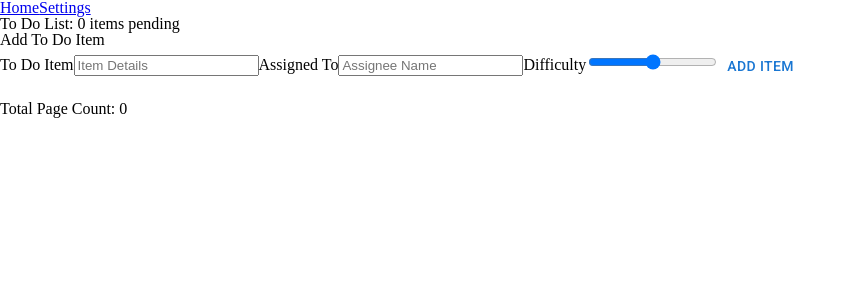
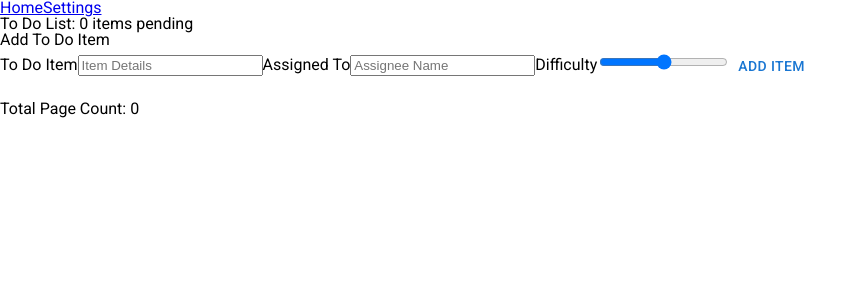
Before and after one commit to CodeFellows-esavage/todo-app, a React (Create React App) app: page / in a window 1280 px wide. Shown: the top 300 px of the page, without its empty margins (0-867 px from the left). Built offline with nearby package versions, Linux system fonts and the light colour scheme.

Commit message:
updates fonts

```diff
--- a/public/index.html
+++ b/public/index.html
@@ -3,8 +3,8 @@
   <head>
     <meta charset="utf-8" />
     <link rel="icon" href="%PUBLIC_URL%/favicon.ico" />
-    <link rel="stylesheet" href="https://fonts.googleapis.com/css?family=Roboto:300,400,500,700&display=swap" />
-    <link rel="stylesheet" href="https://fonts.googleapis.com/icon?family=Material+Icons" />
+    <!-- <link rel="stylesheet" href="https://fonts.googleapis.com/css?family=Roboto:300,400,500,700&display=swap" />
+        <link rel="stylesheet" href="https://fonts.googleapis.com/icon?family=Material+Icons" /> -->
     <meta name="viewport" content="width=device-width, initial-scale=1" />
     <meta name="theme-color" content="#000000" />
     <meta
--- a/src/App.jsx
+++ b/src/App.jsx
@@ -1,4 +1,5 @@
 import React from 'react';
+import './App.scss';
 import ToDo from './components/Todo/Todo';
 import Settings from './context/settings';
 import NavBar from './components/NavBar/NavBar'
--- a/src/App.scss
+++ b/src/App.scss
@@ -1,38 +1,7 @@
-.App {
-  text-align: center;
+@import url('https://fonts.googleapis.com/css2?family=Prompt:wght@300;400;500;700&display=swap');
+@import url('https://fonts.googleapis.com/css2?family=Roboto:wght@300;400;500;700&display=swap');
+
+body{
+  // font-family: 'Prompt', sans-serif;
+  font-family: 'Roboto', sans-serif;
 }
-
-.App-logo {
-  height: 40vmin;
-  pointer-events: none;
-}
-
-@media (prefers-reduced-motion: no-preference) {
-  .App-logo {
-    animation: App-logo-spin infinite 20s linear;
-  }
-}
-
-.App-header {
-  background-color: #282c34;
-  min-height: 100vh;
-  display: flex;
-  flex-direction: column;
-  align-items: center;
-  justify-content: center;
-  font-size: calc(10px + 2vmin);
-  color: white;
-}
-
-.App-link {
-  color: #61dafb;
-}
-
-@keyframes App-logo-spin {
-  from {
-    transform: rotate(0deg);
-  }
-  to {
-    transform: rotate(360deg);
-  }
-}
--- a/src/index.scss
+++ b/src/index.scss
@@ -1,3 +1,4 @@
+
 body {
   margin: 0;
   font-family: -apple-system, BlinkMacSystemFont, 'Segoe UI', 'Roboto', 'Oxygen',
```
